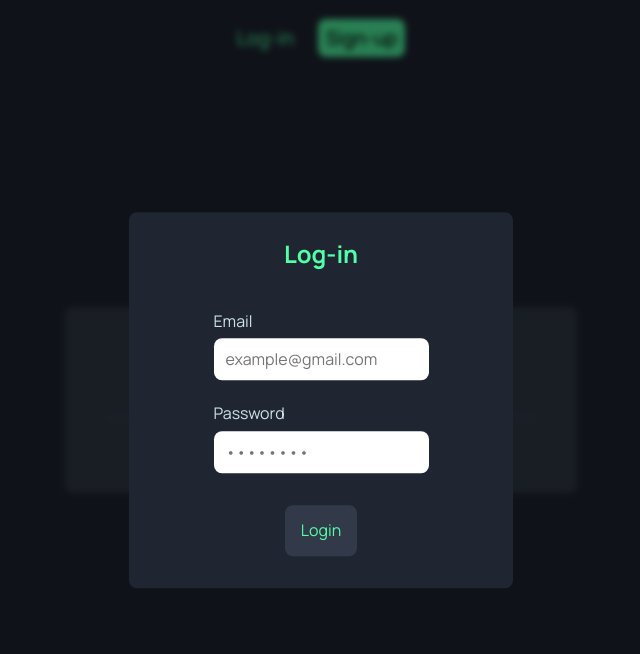
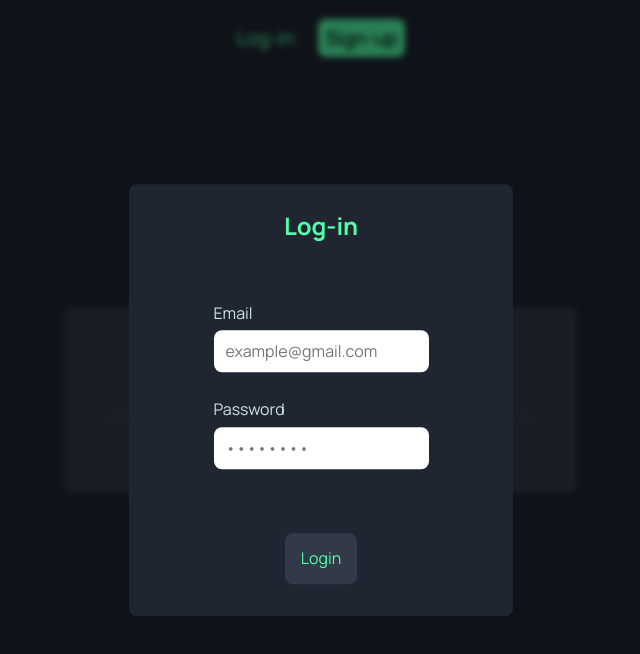
Before and after one commit to The-BoxHead-Guy/APP-advice-generator, a plain HTML site: page index.html in a window 1280 px wide. Both pictures are taken after a click on the element "Log-in". Shown: the whole page, without its empty margins (319-959 px from the left). Drawn offline with Linux system fonts and the light colour scheme; no server answers.

Commit message:
refactor(overlay): correct repeated functions for overlay opening and closing

```diff
--- a/app/animations/overlay.js
+++ b/app/animations/overlay.js
@@ -5,32 +5,40 @@ const loginButton = document.querySelector(".nav-links__login");
 const signupButton = document.querySelector(".nav-links__signup");
 
 const loginForm = document.getElementById("login-form");
+const signupForm = document.getElementById("signup-form");
 
-// Activates the overlay after click
+/* Opening the overlay */
 
-// todo: Only change the opacity of the overlay in order to set the transition effect properly.
+function openForm(element) {
+  element.style.display = "flex";
+  overlay.style.display = "flex";
+
+  setTimeout(() => {
+    element.style.top = "50%";
+    element.style.transform = "translateY(-50%)";
+  }, 500);
+}
+
+function closeForm(element) {
+  element.style.top = "150%";
+
+  setTimeout(() => {
+    element.style.display = "none";
+    overlay.style.display = "none";
+  }, 1000);
+}
+
+signupButton.addEventListener("click", () => {
+  openForm(signupForm);
+});
 
 loginButton.addEventListener("click", () => {
-  overlay.style.display = "flex";
-  loginForm.style.display = "flex";
-
-  setTimeout(() => {
-    loginForm.style.top = "50%";
-    loginForm.style.transform = "translateY(-50%)";
-  }, 500);
-});
-
-signupButton.addEventListener("click", () => {
-  overlay.style.display = "flex";
+  openForm(loginForm);
 });
 
 /* Closing the overlay */
 
 overlay.addEventListener("click", () => {
-  loginForm.style.top = "150%";
-
-  setTimeout(() => {
-    overlay.style.display = "none";
-    loginForm.style.display = "none";
-  }, 1000);
+  closeForm(loginForm);
+  closeForm(signupForm);
 });
--- a/app/style/app.css
+++ b/app/style/app.css
@@ -146,7 +146,12 @@ input {
   border: none;
 }
 
-.login-form {
+label {
+  margin-block-start: 1.25rem;
+}
+
+.login-form,
+.signup-form {
   position: fixed;
   z-index: 3;
   top: 150%;
@@ -163,7 +168,8 @@ input {
 
   transition: all 0.5s;
 
-  & .login-form__title {
+  & .login-form__title,
+  & .signup-form__title {
     color: var(--neon-green);
 
     h2 {
@@ -171,7 +177,8 @@ input {
     }
   }
 
-  & .login-form_inputs {
+  & .login-form_inputs,
+  & .signup-form_inputs {
     display: flex;
     flex-direction: column;
     gap: 0.5rem;
@@ -179,12 +186,12 @@ input {
     margin-block: 1rem;
   }
 
-  & .login-form_inputs input:nth-of-type(1) {
-    margin-block-end: 1rem;
-  }
+  & .login-form__button,
+  & .signup-form__button {
+    margin-block-start: 2rem;
 
-  & .login-form__button {
-    & .login-form__submit {
+    & .login-form__submit,
+    & .signup-form__submit {
       background-color: var(--dark-grayish-blue);
       border: none;
       padding: 1rem;
```
